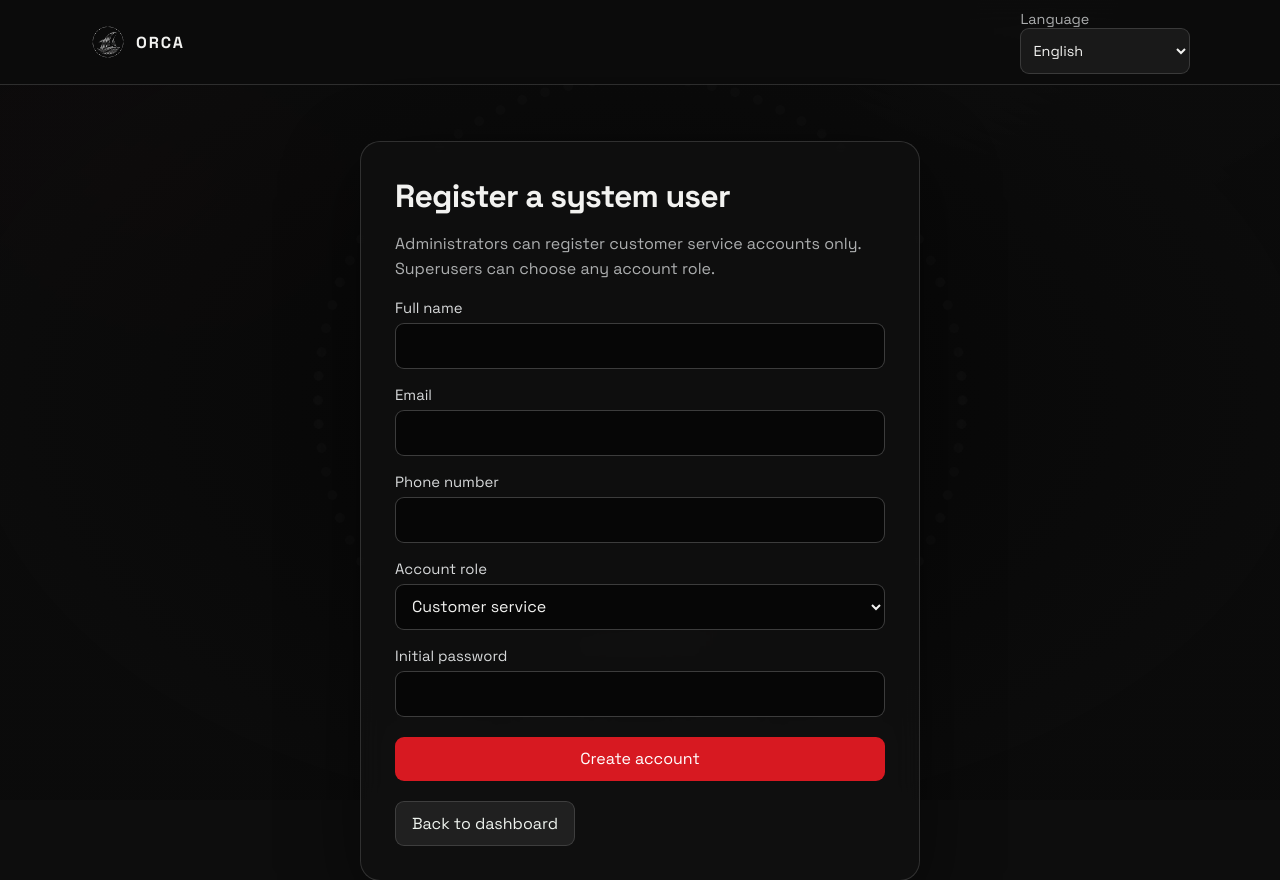
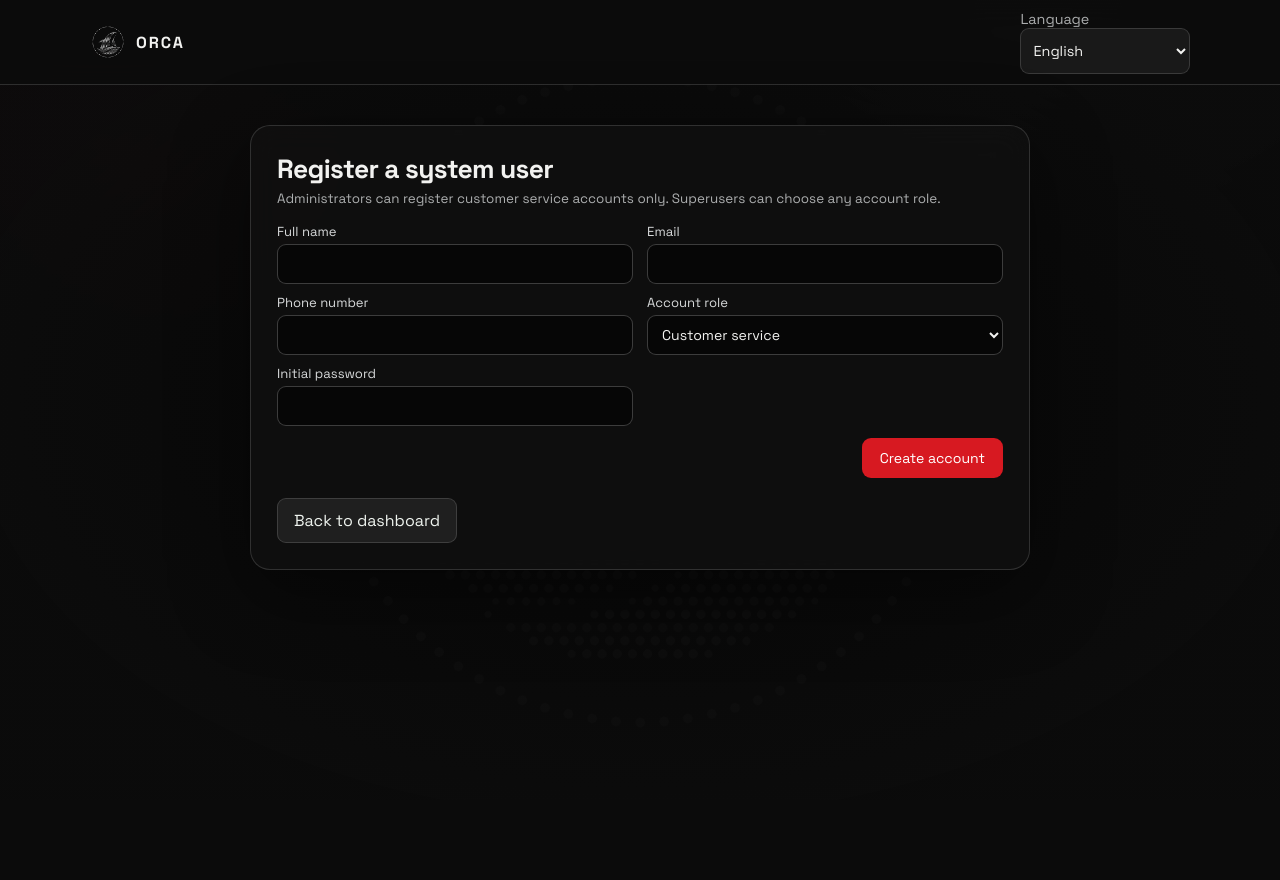
Before and after one commit to malocollective5core18-hue/Orca_appliance, a Django app: page /accounts/dashboard/register-user/ in a window 1280 px wide. Shown: the top 880 px of the page. After the commit the page ends 570 px from the top, so only its background shows below. Run offline with Django 5.2, Linux system fonts and the light colour scheme; the visitor is signed in with stand-in values (Sample User, id 1).

Commit message:
Compact staff registration form layout

```diff
--- a/orca_webserver/orca-dashboard-demo-1.html
+++ b/orca_webserver/orca-dashboard-demo-1.html
@@ -63,6 +63,11 @@ h2{font-size:14px;font-weight:500;color:var(--muted);margin-bottom:10px}
 .profile-field{min-width:0;padding:14px;border:1px solid var(--line);border-radius:12px;background:var(--bg)}
 .profile-field small{display:block;margin-bottom:6px;color:var(--muted);font-size:12px}.profile-field b{display:block;overflow-wrap:anywhere;font-size:14px;font-weight:500}
 .profile-note{padding:14px 16px;border:1px solid var(--line);border-left:3px solid var(--red);border-radius:12px;background:var(--panel);color:var(--muted);font-size:13px;line-height:1.5}
+.registration-card{max-width:780px;margin:0 auto;padding:18px}.registration-card>h1{font-size:18px;margin-bottom:4px}.registration-card>p{font-size:12px;line-height:1.4;margin:4px 0}
+.registration-form{display:grid;grid-template-columns:repeat(2,minmax(0,1fr));gap:9px 12px;margin-top:12px}.registration-field{min-width:0}.registration-field label{display:block;margin:0 0 4px;font-size:12px;color:var(--muted)}
+.registration-form input,.registration-form select{width:100%;height:38px;min-height:38px;padding:7px 10px;border:1px solid var(--field);border-radius:9px;background:var(--bg);font-size:13px}
+.registration-field .errorlist{margin:3px 0 0;padding-left:16px;font-size:11px;line-height:1.3;color:var(--err)}.registration-form .form-errors{grid-column:1/-1;margin:0;padding-left:18px;font-size:11px;color:var(--err)}
+.registration-form .submit{grid-column:1/-1;justify-self:end;width:auto;min-height:38px;margin:2px 0 0;padding:0 16px;font-size:13px}
 .kpis{display:grid;grid-template-columns:repeat(6,minmax(0,1fr));gap:10px;margin-bottom:10px}
 .kpi small{color:var(--muted);font-size:12px;display:block}.kpi b{font-size:20px;font-weight:600;letter-spacing:-.02em;display:block;margin:2px 0;white-space:nowrap}.kpi span{font-size:12px;color:var(--muted)}
 .g{display:grid;gap:10px;margin-bottom:10px}
@@ -145,6 +150,7 @@ nav a[aria-current=page]{background:none;box-shadow:inset 0 3px 0 var(--red)}
 #view{overflow:visible;padding:12px 14px calc(76px + env(safe-area-inset-bottom))}
 h1{font-size:19px}
 .profile-hero{align-items:flex-start;gap:14px;padding:16px}.profile-avatar{width:64px;height:64px;font-size:20px}.profile-identity h2{font-size:18px}.profile-status{padding:6px 8px;font-size:11px}.profile-fields{grid-template-columns:1fr}.profile-details{padding:14px}
+.registration-card{padding:14px}.registration-form{grid-template-columns:1fr;gap:8px}.registration-form .submit{width:100%}
 .kpis,.kpis.k3{grid-template-columns:repeat(2,minmax(0,1fr))}.kpis.k3{grid-template-columns:1fr}
 .g2,.g3{grid-template-columns:1fr}
 .ctl select{flex:1 1 40%}
--- a/orca_webserver/templates/accounts/base.html
+++ b/orca_webserver/templates/accounts/base.html
@@ -12,14 +12,16 @@
     .brand-watermark{position:fixed;z-index:-2;inset:0;display:grid;place-items:center;pointer-events:none;overflow:hidden}.brand-watermark .brand-logo{width:min(78vw,760px);height:min(78vw,760px);object-fit:contain;opacity:.12;filter:drop-shadow(0 0 55px rgba(215,25,33,.28))}.brand-overlay{position:fixed;z-index:-1;inset:0;pointer-events:none;background:rgba(4,4,4,.70);background-image:radial-gradient(ellipse at center,rgba(13,13,13,.32),rgba(13,13,13,.78) 78%)}
     header{position:relative;z-index:1;min-height:68px;display:flex;align-items:center;justify-content:space-between;padding:10px max(20px,calc((100vw - 1100px)/2));border-bottom:1px solid var(--orca-line);background:rgba(13,13,13,.76);backdrop-filter:blur(14px);-webkit-backdrop-filter:blur(14px)}
     .brand-link{display:flex;align-items:center;gap:10px;color:inherit;text-decoration:none;font-weight:700;letter-spacing:.12em}.brand-link .brand-logo{width:36px;height:36px;object-fit:contain}.lang{background:rgba(255,255,255,.06);color:var(--orca-white);border:1px solid var(--orca-line);border-radius:9px;padding:8px}
-    main{position:relative;z-index:1;width:min(100% - 32px,560px);margin:clamp(24px,7vh,72px) auto}.wide{width:min(100% - 32px,900px)}
+    main{position:relative;z-index:1;width:min(100% - 32px,560px);margin:clamp(24px,7vh,72px) auto}.wide{width:min(100% - 32px,900px)}.registration-main{width:min(100% - 32px,780px);margin:clamp(20px,5vh,52px) auto}
     .card{background:rgba(17,17,17,.82);border:1px solid var(--orca-line);border-radius:20px;padding:clamp(20px,5vw,34px);box-shadow:0 24px 80px rgba(0,0,0,.48);backdrop-filter:blur(14px);-webkit-backdrop-filter:blur(14px)}
     h1{margin:0 0 8px;font-size:clamp(1.45rem,4vw,2rem);letter-spacing:-.025em}p{color:var(--orca-muted);line-height:1.55}label{display:block;margin:16px 0 6px;color:rgba(248,250,252,.86);font-size:.93rem}
     input,select{width:100%;min-height:46px;padding:10px 12px;border:1px solid rgba(255,255,255,.22);border-radius:9px;background:rgba(0,0,0,.52);color:var(--orca-white);font:inherit}input:focus,select:focus{outline:2px solid rgba(215,25,33,.68);outline-offset:1px}
+    .registration-card{padding:clamp(18px,3vw,26px)}.registration-card>h1{margin-bottom:4px;font-size:clamp(1.25rem,3vw,1.65rem)}.registration-card>p{margin:4px 0;font-size:.84rem;line-height:1.4}
+    .registration-form{display:grid;grid-template-columns:repeat(2,minmax(0,1fr));gap:10px 14px;margin-top:14px}.registration-field{min-width:0}.registration-field label{margin:0 0 4px;font-size:.82rem}.registration-form input,.registration-form select{min-height:40px;height:40px;padding:7px 10px;font-size:.88rem}.registration-field .errorlist{margin:3px 0 0;padding-left:16px;font-size:.76rem;line-height:1.3}.registration-form .form-errors{grid-column:1/-1;margin:0;padding-left:18px;font-size:.78rem}.registration-form .submit{grid-column:1/-1;justify-self:end;width:auto;min-height:40px;margin:2px 0 0;padding:9px 18px;font-size:.88rem}
     button,.button{display:inline-flex;justify-content:center;align-items:center;min-height:44px;border:0;border-radius:9px;padding:11px 16px;background:var(--orca-red);color:#fff;font-weight:700;text-decoration:none;cursor:pointer;font:inherit;transition:background .18s ease,transform .18s ease}button:hover,.button:hover{background:var(--orca-red-hover);transform:translateY(-1px)}
     .submit{width:100%;margin-top:20px}.secondary{background:rgba(255,255,255,.07);color:#eff4ef;border:1px solid var(--orca-line)}.secondary:hover{background:rgba(255,255,255,.13)}.row{display:grid;grid-template-columns:1fr 1fr;gap:14px}
     .errorlist,.form-errors{color:#ff9a9e;padding-left:20px}.links{display:flex;gap:12px;flex-wrap:wrap;margin-top:20px}.muted{font-size:.9rem;color:var(--orca-muted)}.toolbar{display:flex;gap:12px;align-items:center;flex-wrap:wrap}.tile{padding:18px;background:rgba(255,255,255,.055);border:1px solid rgba(255,255,255,.11);border-radius:12px;margin-top:14px}.profile-grid{display:grid;grid-template-columns:repeat(auto-fit,minmax(190px,1fr));gap:12px}.profile-grid .tile{margin:0;overflow-wrap:anywhere}.success{color:#ff8b90}
-    @media(max-width:560px){header{min-height:60px;padding:8px 16px}.brand-link .brand-logo{width:31px;height:31px}.row{grid-template-columns:1fr}main{margin:24px auto}.links>*{width:100%}.brand-watermark .brand-logo{width:110vw;height:110vw;opacity:.10}}
+    @media(max-width:560px){header{min-height:60px;padding:8px 16px}.brand-link .brand-logo{width:31px;height:31px}.row{grid-template-columns:1fr}main{margin:24px auto}.registration-main{width:calc(100% - 24px);margin:16px auto}.registration-form{grid-template-columns:1fr;gap:9px}.registration-form .submit{width:100%}.links>*{width:100%}.brand-watermark .brand-logo{width:110vw;height:110vw;opacity:.10}}
     @media(prefers-reduced-motion:reduce){*,*::before,*::after{scroll-behavior:auto!important;transition:none!important}}
 
     .brand-logo{content:url("/static/images/orca-logo-w.png")}
--- a/orca_webserver/templates/accounts/register_staff.html
+++ b/orca_webserver/templates/accounts/register_staff.html
@@ -1,11 +1,11 @@
 {% extends "accounts/base.html" %}{% block title %}Register system user · ORCA{% endblock %}{% block body %}
-<main><section class="card"><h1 data-en="Register a system user" data-sw="Sajili mtumiaji wa mfumo">Register a system user</h1><p data-en="Administrators can register customer service accounts only. Superusers can choose any account role." data-sw="Wasimamizi wanaweza kusajili akaunti za huduma kwa wateja pekee. Wasimamizi wakuu wanaweza kuchagua jukumu lolote.">Administrators can register customer service accounts only. Superusers can choose any account role.</p>
+<main class="registration-main"><section class="card registration-card"><h1 data-en="Register a system user" data-sw="Sajili mtumiaji wa mfumo">Register a system user</h1><p data-en="Administrators can register customer service accounts only. Superusers can choose any account role." data-sw="Wasimamizi wanaweza kusajili akaunti za huduma kwa wateja pekee. Wasimamizi wakuu wanaweza kuchagua jukumu lolote.">Administrators can register customer service accounts only. Superusers can choose any account role.</p>
 {% if created %}<p class="success" data-en="The account was created." data-sw="Akaunti imefunguliwa.">The account was created.</p>{% endif %}
-<form method="post" action="{% url 'accounts:register_staff' %}">{% csrf_token %}{% if form.non_field_errors %}<ul class="form-errors">{{ form.non_field_errors }}</ul>{% endif %}
-<label for="id_full_name" data-en="Full name" data-sw="Majina kamili">Full name</label>{{ form.full_name }}{{ form.full_name.errors }}
-<label for="id_email" data-en="Email" data-sw="Barua pepe">Email</label>{{ form.email }}{{ form.email.errors }}
-<label for="id_phone_number" data-en="Phone number" data-sw="Namba ya simu">Phone number</label>{{ form.phone_number }}{{ form.phone_number.errors }}
-<label for="id_role" data-en="Account role" data-sw="Jukumu la akaunti">Account role</label>{{ form.role }}{{ form.role.errors }}
-<label for="id_password" data-en="Initial password" data-sw="Nenosiri la kuanzia">Initial password</label>{{ form.password }}{{ form.password.errors }}
+<form class="registration-form" method="post" action="{% url 'accounts:register_staff' %}">{% csrf_token %}{% if form.non_field_errors %}<ul class="form-errors">{{ form.non_field_errors }}</ul>{% endif %}
+<div class="registration-field"><label for="id_full_name" data-en="Full name" data-sw="Majina kamili">Full name</label>{{ form.full_name }}{{ form.full_name.errors }}</div>
+<div class="registration-field"><label for="id_email" data-en="Email" data-sw="Barua pepe">Email</label>{{ form.email }}{{ form.email.errors }}</div>
+<div class="registration-field"><label for="id_phone_number" data-en="Phone number" data-sw="Namba ya simu">Phone number</label>{{ form.phone_number }}{{ form.phone_number.errors }}</div>
+<div class="registration-field"><label for="id_role" data-en="Account role" data-sw="Jukumu la akaunti">Account role</label>{{ form.role }}{{ form.role.errors }}</div>
+<div class="registration-field"><label for="id_password" data-en="Initial password" data-sw="Nenosiri la kuanzia">Initial password</label>{{ form.password }}{{ form.password.errors }}</div>
 <button class="submit" type="submit" data-en="Create account" data-sw="Fungua akaunti">Create account</button></form>
 <div class="links"><a class="button secondary" href="{% url 'accounts:dashboard' %}" data-en="Back to dashboard" data-sw="Rudi kwenye dashibodi">Back to dashboard</a></div></section></main>{% endblock %}
```
